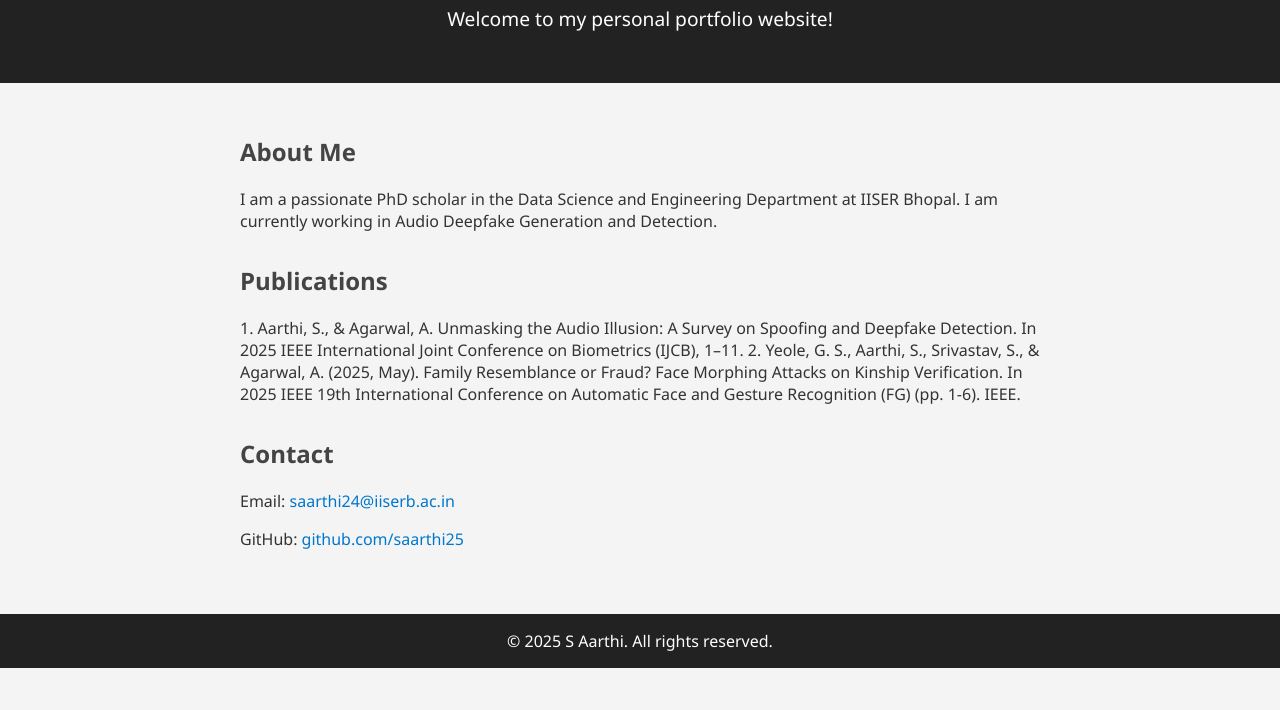
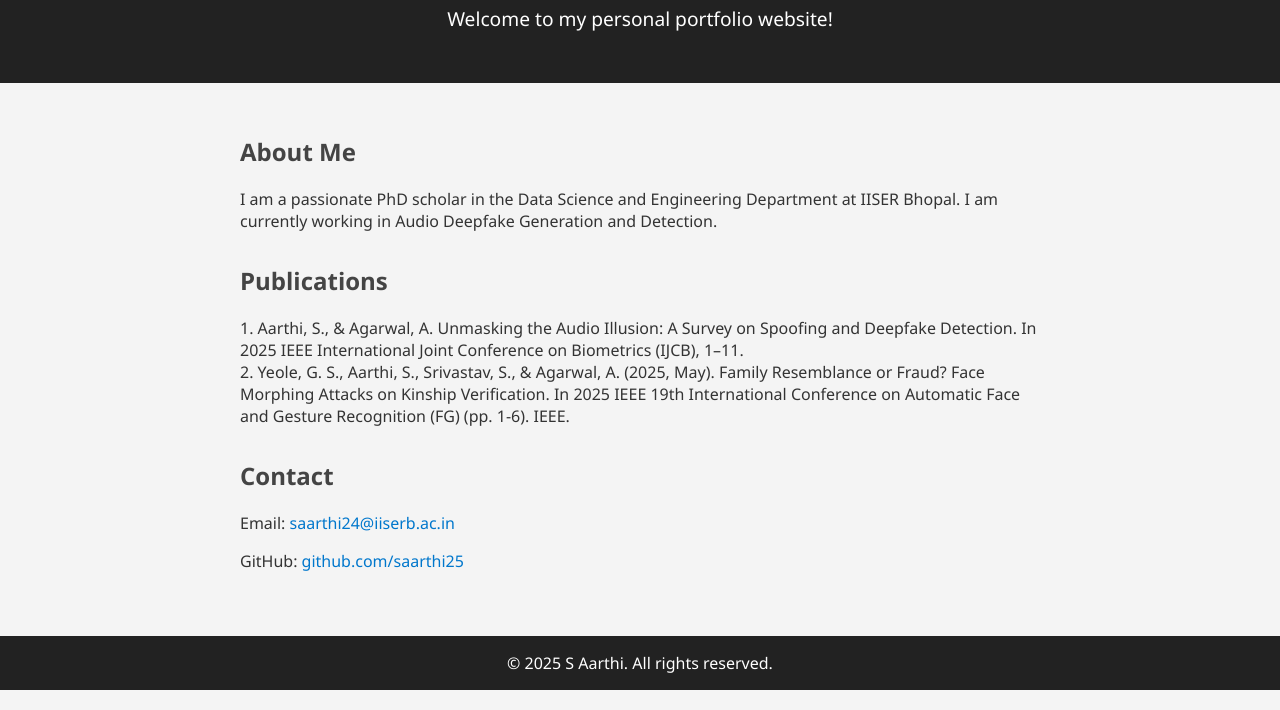
Before and after one commit to saarthi25/S_Aarthi, a plain HTML site: page index.html in a window 1280 px wide. Shown: the part 90-800 px from the top of the page. Drawn offline with Linux system fonts and the light colour scheme.

Commit message:
Update index.html

```diff
--- a/index.html
+++ b/index.html
@@ -70,7 +70,7 @@
     <section>
       <h2>Publications</h2>
       <p>
-        1. Aarthi, S., & Agarwal, A. Unmasking the Audio Illusion: A Survey on Spoofing and Deepfake Detection. In 2025 IEEE International Joint Conference on Biometrics (IJCB), 1–11.
+        1. Aarthi, S., & Agarwal, A. Unmasking the Audio Illusion: A Survey on Spoofing and Deepfake Detection. In 2025 IEEE International Joint Conference on Biometrics (IJCB), 1–11. <br>
         2. Yeole, G. S., Aarthi, S., Srivastav, S., & Agarwal, A. (2025, May). Family Resemblance or Fraud? Face Morphing Attacks on Kinship Verification. In 2025 IEEE 19th International Conference on Automatic Face and Gesture Recognition (FG) (pp. 1-6). IEEE.
       </p>
     </section>
```
